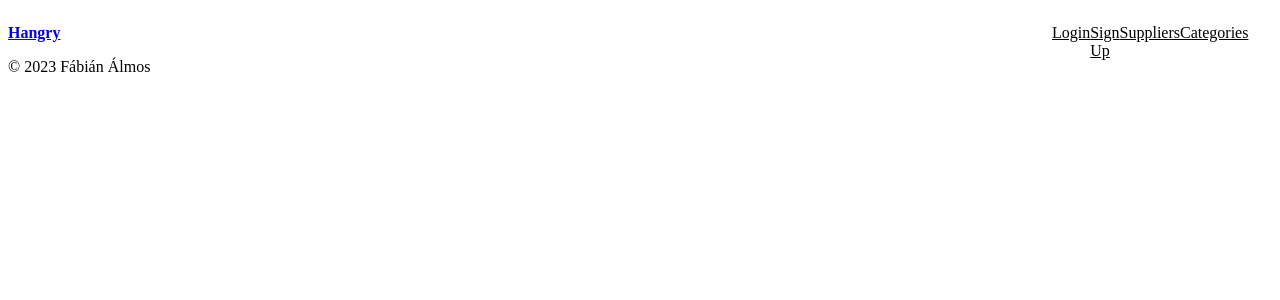
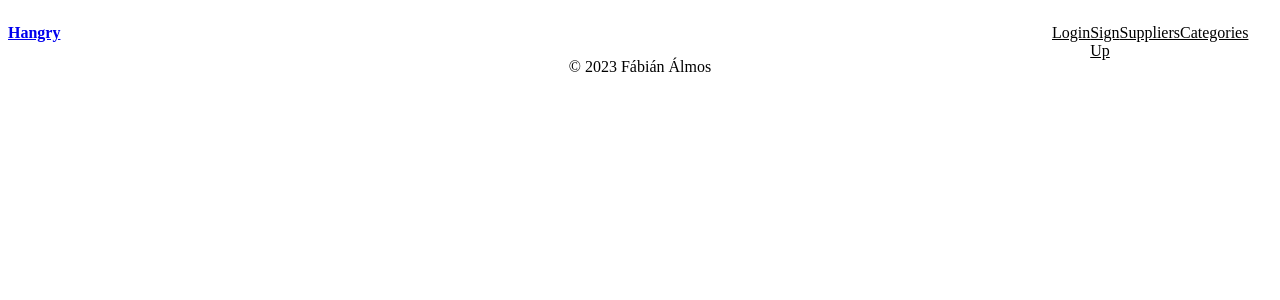
Before and after one commit to Crazzy4999/kurzus, a Vue app: page / in a window 1280 px wide. Shown: the top 300 px of the page. Built offline with nearby package versions, Linux system fonts and the light colour scheme; the HTML template or start-up script is replaced by a standard one.

Commit message:
Modified content and footer components

```diff
--- a/src/components/Content.vue
+++ b/src/components/Content.vue
@@ -3,9 +3,11 @@
 </script>
 
 <template>
-    <section>
+    <main>
+        <section>
 
-    </section>
+        </section>
+    </main>
 </template>
 
 <style scoped>
--- a/src/components/Footer.vue
+++ b/src/components/Footer.vue
@@ -9,5 +9,11 @@
 </template>
 
 <style scoped>
-
+    footer {
+        text-align: center;
+        font-size: var(--sub-p-size);
+        color: var(--settings-dark);
+        background-color: var(--settings-color);
+        padding: var(--p-size);
+    }
 </style>
```
